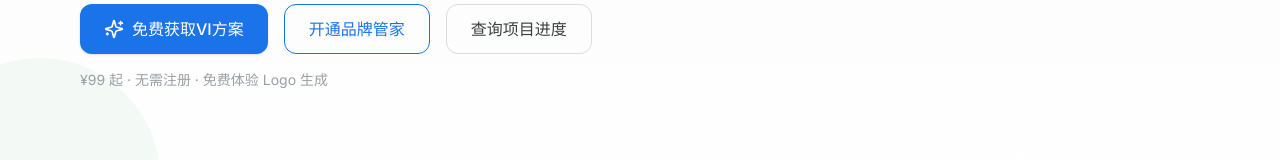
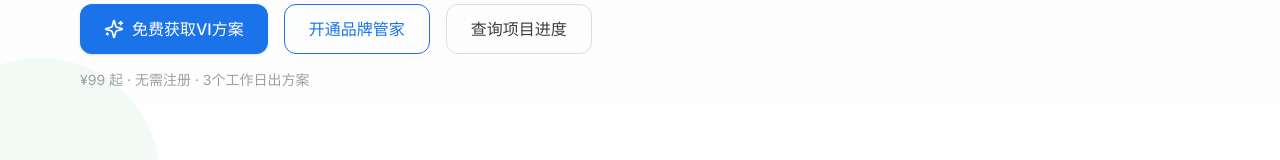
Before and after one commit to 437739510-cyber/vi-ai-logo-ip-mock, a Next.js app: page / in a window 1280 px wide. Shown: the part 493-653 px from the top of the page. Built offline with nearby package versions, Linux system fonts and the light colour scheme.

Commit message:
V42.1: 修正Hero副标题矛盾文案 免费体验→3个工作日出方案

```diff
--- a/src/components/client/HeroSection.tsx
+++ b/src/components/client/HeroSection.tsx
@@ -68,7 +68,7 @@ export function HeroSection() {
             animate={{ opacity: 1 }}
             transition={{ duration: 0.6, delay: 0.45 }}
           >
-            ¥99 起 · 无需注册 · 免费体验 Logo 生成
+            ¥99 起 · 无需注册 · 3个工作日出方案
           </motion.p>
         </div>
       </div>
```
